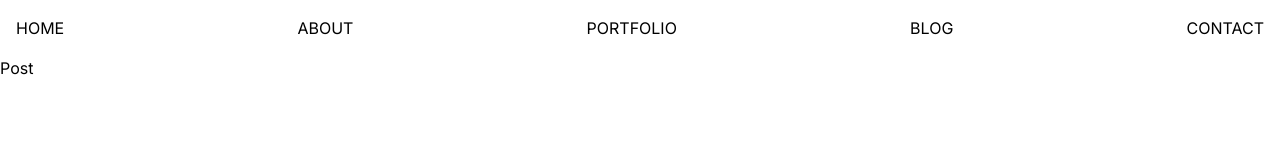
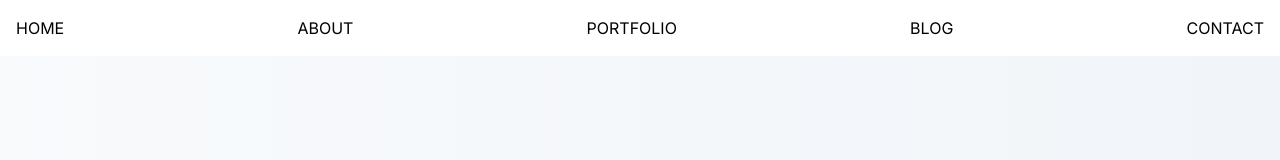
Before and after one commit to msc3po/portfolio, a Next.js app in the folder portfolio/: page /blog in a window 1280 px wide. Shown: the top 160 px of the page. Built offline with nearby package versions, Linux system fonts and the light colour scheme.

Commit message:
styling post

```diff
--- a/portfolio/app/blog/[...slug]/page.tsx
+++ b/portfolio/app/blog/[...slug]/page.tsx
@@ -1,6 +1,7 @@
-
-export default function BlogPost(){
+export default function BlogPost() {
   return (
-  <div>Post</div>
+    <div className=" flex items-center justify-center h-screen bg-gradient-to-r from-slate-50 to-slate-100 min-h-screen ">
+      Post
+    </div>
   )
 }
```
